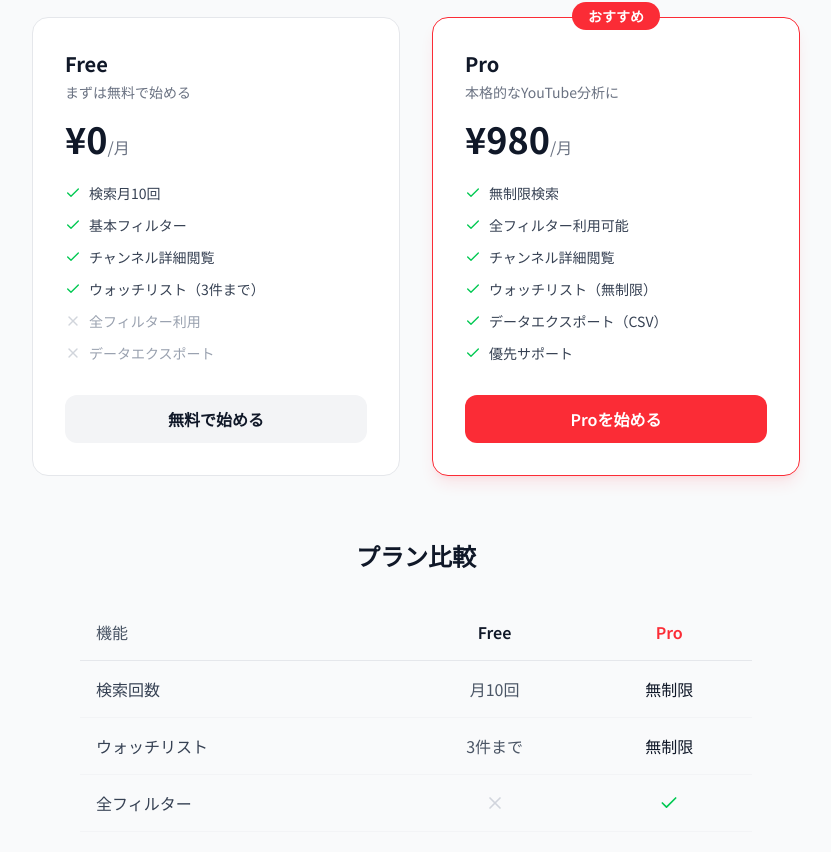
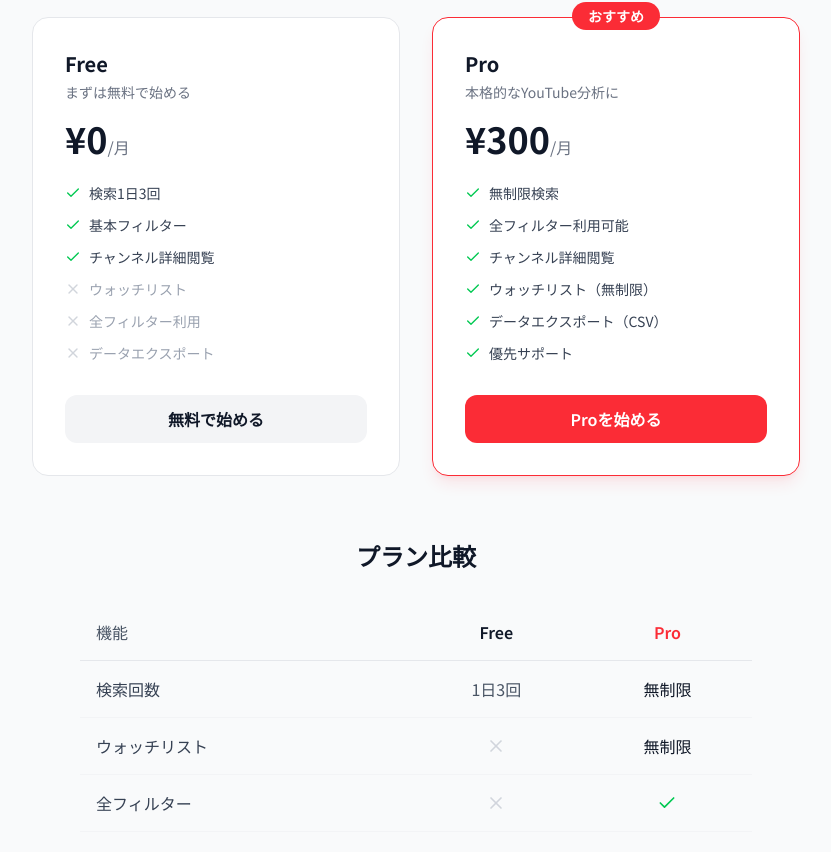
Before and after one commit to soraaaaaaaa11/youtube-analyzer, a Next.js app: page /pricing in a window 1280 px wide. Shown: the part 244-1096 px from the top of the page, without its empty margins (224-1055 px from the left). Built offline with nearby package versions, Linux system fonts and the light colour scheme; no server answers.

Commit message:
Fix: Free (3/day, no watchlist) + Pro ¥300/month

```diff
--- a/app/legal/page.tsx
+++ b/app/legal/page.tsx
@@ -38,7 +38,7 @@
           </h2>
           <ul className="list-disc list-inside space-y-1">
             <li>Freeプラン: 無料（月額0円）</li>
-            <li>Proプラン: 月額980円（税込）</li>
+            <li>Proプラン: 月額300円（税込）</li>
           </ul>
         </section>
 
--- a/app/pricing/page.tsx
+++ b/app/pricing/page.tsx
@@ -12,10 +12,10 @@
     price: "0",
     description: "まずは無料で始める",
     features: [
-      { text: "検索月10回", included: true },
+      { text: "検索1日3回", included: true },
       { text: "基本フィルター", included: true },
       { text: "チャンネル詳細閲覧", included: true },
-      { text: "ウォッチリスト（3件まで）", included: true },
+      { text: "ウォッチリスト", included: false },
       { text: "全フィルター利用", included: false },
       { text: "データエクスポート", included: false },
     ],
@@ -25,7 +25,7 @@
   {
     name: "Pro",
     planKey: "pro",
-    price: "980",
+    price: "300",
     description: "本格的なYouTube分析に",
     features: [
       { text: "無制限検索", included: true },
@@ -189,12 +189,12 @@
             <tbody className="divide-y divide-gray-100 dark:divide-gray-800">
               <tr>
                 <td className="py-4 px-4 text-gray-700 dark:text-gray-300">検索回数</td>
-                <td className="py-4 px-4 text-center text-gray-600 dark:text-gray-400">月10回</td>
+                <td className="py-4 px-4 text-center text-gray-600 dark:text-gray-400">1日3回</td>
                 <td className="py-4 px-4 text-center text-gray-900 dark:text-white font-medium">無制限</td>
               </tr>
               <tr>
                 <td className="py-4 px-4 text-gray-700 dark:text-gray-300">ウォッチリスト</td>
-                <td className="py-4 px-4 text-center text-gray-600 dark:text-gray-400">3件まで</td>
+                <td className="py-4 px-4 text-center"><X className="w-5 h-5 text-gray-300 mx-auto" /></td>
                 <td className="py-4 px-4 text-center text-gray-900 dark:text-white font-medium">無制限</td>
               </tr>
               <tr>
```
